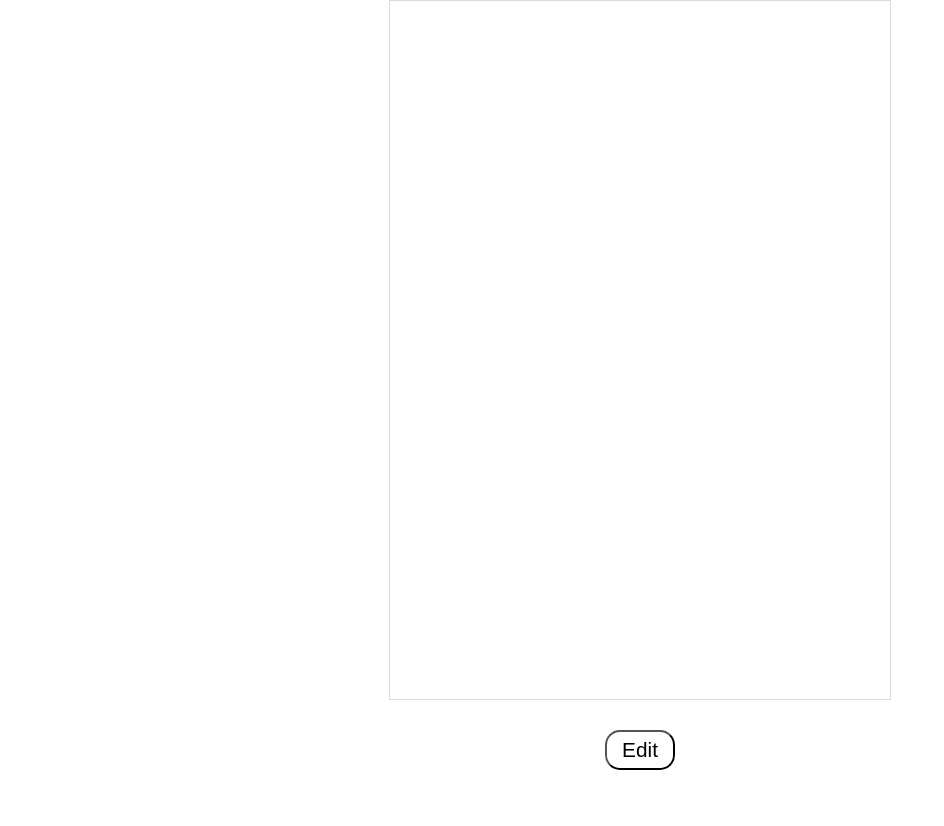
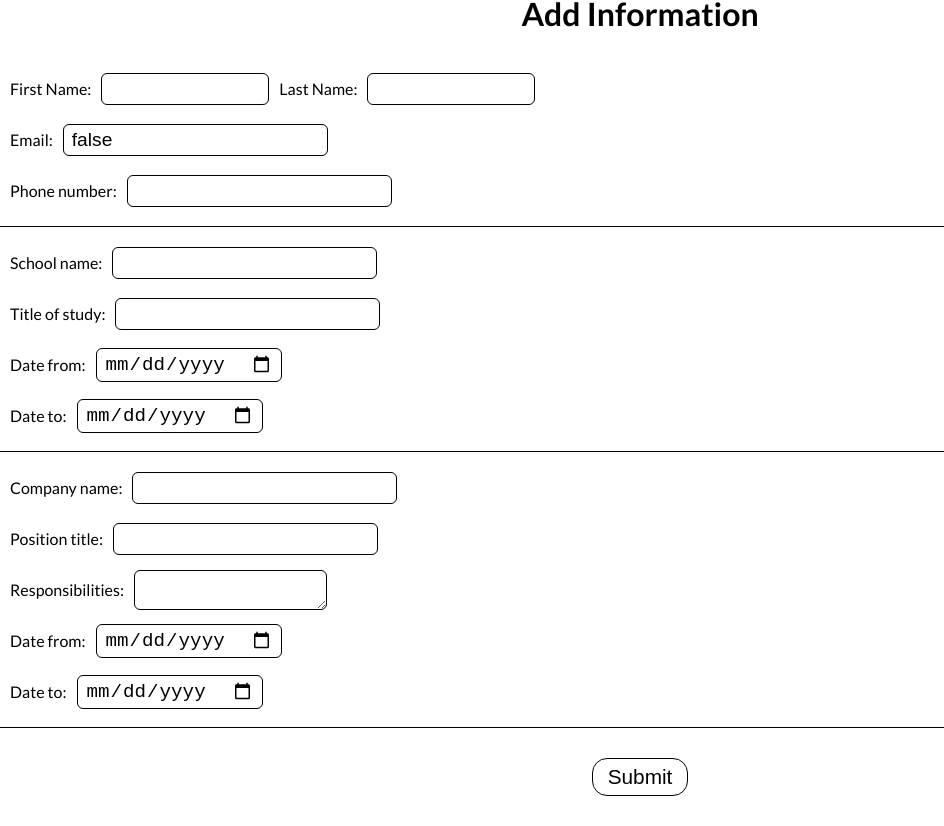
Before and after one commit to DemeKH/CV-app, a React (Vite) app: page / in a window 1280 px wide. Shown: the whole page, without its empty margins (0-944 px from the left). Before the commit the page ends 800 px from the top, so only its background shows below. Built offline with nearby package versions, Linux system fonts and the light colour scheme.

Commit message:
Converted inputs into controlled elements

```diff
--- a/index.html
+++ b/index.html
@@ -4,7 +4,6 @@
     <meta charset="UTF-8" />
     <link rel="icon" type="image/svg+xml" href="/vite.svg" />
     <meta name="viewport" content="width=device-width, initial-scale=1.0" />
-    <link href="./output.css" rel="stylesheet" />
     <title>CV app</title>
   </head>
   <body>
--- a/src/App.jsx
+++ b/src/App.jsx
@@ -3,7 +3,7 @@ import AddInfoForm from "./components/AddInfoForm";
 import CV from "./components/CV";
 
 function App() {
-  const [isFormOpen, setIsFormOpen] = useState(false);
+  const [isFormOpen, setIsFormOpen] = useState(true);
 
   return (
     <div className="app ">
--- a/src/components/AddEducation.jsx
+++ b/src/components/AddEducation.jsx
@@ -1,21 +1,44 @@
+import { useState } from "react";
+
 export function AddEducation() {
+  const [schoolName, setSchoolName] = useState("");
+  const [titleOfStudy, setTitleOfStudy] = useState("");
+  const [studyDateFrom, setstudyDateFrom] = useState("");
+  const [studyDateTo, setstudyDateTo] = useState("");
+
   return (
     <div className="education-info info">
       <div className="input">
         <p>School name:</p>
-        <input type="text" />
+        <input
+          type="text"
+          onChange={(e) => setSchoolName(e.target.value)}
+          value={schoolName}
+        />
       </div>
       <div className="input">
         <p>Title of study:</p>
-        <input type="text" />
+        <input
+          type="text"
+          onChange={(e) => setTitleOfStudy(e.target.value)}
+          value={titleOfStudy}
+        />
       </div>
       <div className="input">
         <p>Date from:</p>
-        <input type="date" />
+        <input
+          type="date"
+          onChange={(e) => setstudyDateFrom(e.target.value)}
+          value={studyDateFrom}
+        />
       </div>
       <div className="input">
         <p>Date to:</p>
-        <input type="date" />
+        <input
+          type="date"
+          onChange={(e) => setstudyDateTo(e.target.value)}
+          value={studyDateTo}
+        />
       </div>
     </div>
   );
--- a/src/components/AddExperience.jsx
+++ b/src/components/AddExperience.jsx
@@ -1,25 +1,52 @@
+import { useState } from "react";
+
 export function AddExperience() {
+  const [companyName, setCompanyName] = useState("");
+  const [positionAtCompany, setPositionAtCompany] = useState("");
+  const [responsibilities, setResponsibilities] = useState("");
+  const [companyDateFrom, setCompanyDateFrom] = useState("");
+  const [companyDateTo, setCompanyDateTo] = useState("");
+
   return (
     <div className="experience-info info">
       <div className="input">
         <p>Company name:</p>
-        <input type="text" />
+        <input
+          type="text"
+          onChange={(e) => setCompanyName(e.target.value)}
+          value={companyName}
+        />
       </div>
       <div className="input">
         <p>Position title:</p>
-        <input type="text" />
+        <input
+          type="text"
+          onChange={(e) => setPositionAtCompany(e.target.value)}
+          value={positionAtCompany}
+        />
       </div>
       <div className="input">
         <p>Responsibilities:</p>
-        <textarea></textarea>
+        <textarea
+          onChange={(e) => setResponsibilities(e.target.value)}
+          value={responsibilities}
+        ></textarea>
       </div>
       <div className="input">
         <p>Date from:</p>
-        <input type="date" />
+        <input
+          type="date"
+          onChange={(e) => setCompanyDateFrom(e.target.value)}
+          value={companyDateFrom}
+        />
       </div>
       <div className="input">
         <p>Date to:</p>
-        <input type="date" />
+        <input
+          type="date"
+          onChange={(e) => setCompanyDateTo(e.target.value)}
+          value={companyDateTo}
+        />
       </div>
     </div>
   );
--- a/src/components/AddGenInformation.jsx
+++ b/src/components/AddGenInformation.jsx
@@ -1,20 +1,45 @@
+import { useState } from "react";
+
 function AddGenInformation() {
+  const [firstName, setfirstName] = useState("");
+  const [lastName, setLastName] = useState("");
+  const [email, setEmail] = useState("false");
+  const [phoneNum, setPhoneNum] = useState("");
+
   return (
     <div className="general-info info">
       <div className="names-input input">
         <p>First Name:</p>
-        <input type="text" className="name-input" />
+        <input
+          type="text"
+          className="name-input"
+          onChange={(e) => setfirstName(e.target.value)}
+          value={firstName}
+        />
 
         <p>Last Name:</p>
-        <input type="text" className="name-input" />
+        <input
+          type="text"
+          className="name-input"
+          onChange={(e) => setLastName(e.target.value)}
+          value={lastName}
+        />
       </div>
       <div className="input">
         <p>Email:</p>
-        <input type="email" />
+        <input
+          type="email"
+          onChange={(e) => setEmail(e.target.value)}
+          value={email}
+        />
       </div>
       <div className="input">
         <p>Phone number:</p>
-        <input type="number" />
+        <input
+          type="number"
+          onChange={(e) => setPhoneNum(Number(e.target.value))}
+          value={phoneNum}
+        />
       </div>
     </div>
   );
--- a/src/index.css
+++ b/src/index.css
@@ -46,6 +46,8 @@ form h1 {
 }
 
 .cv {
+  display: flex;
+  flex-direction: column;
   margin-top: auto;
   width: 500px;
   height: 700px;
```
